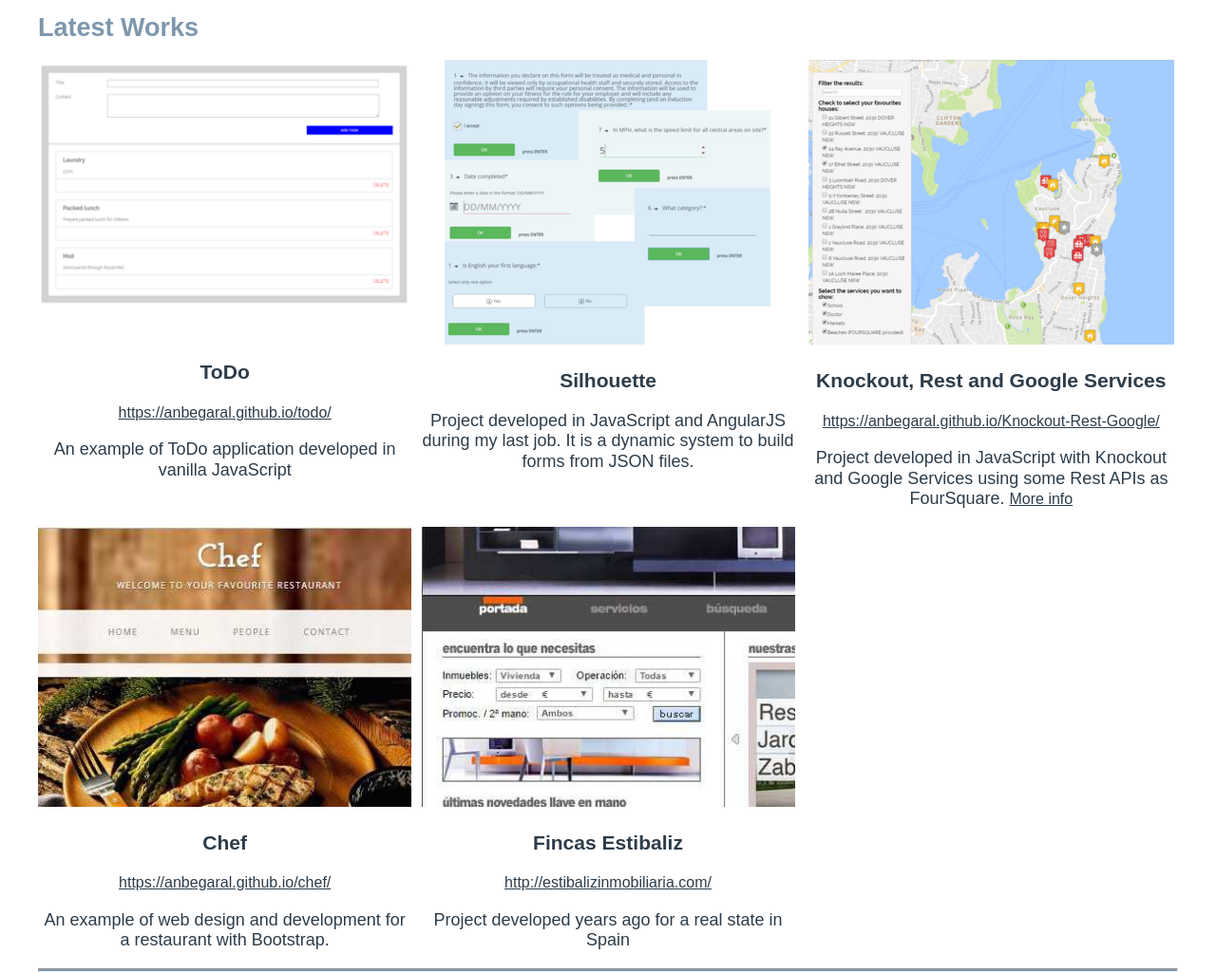
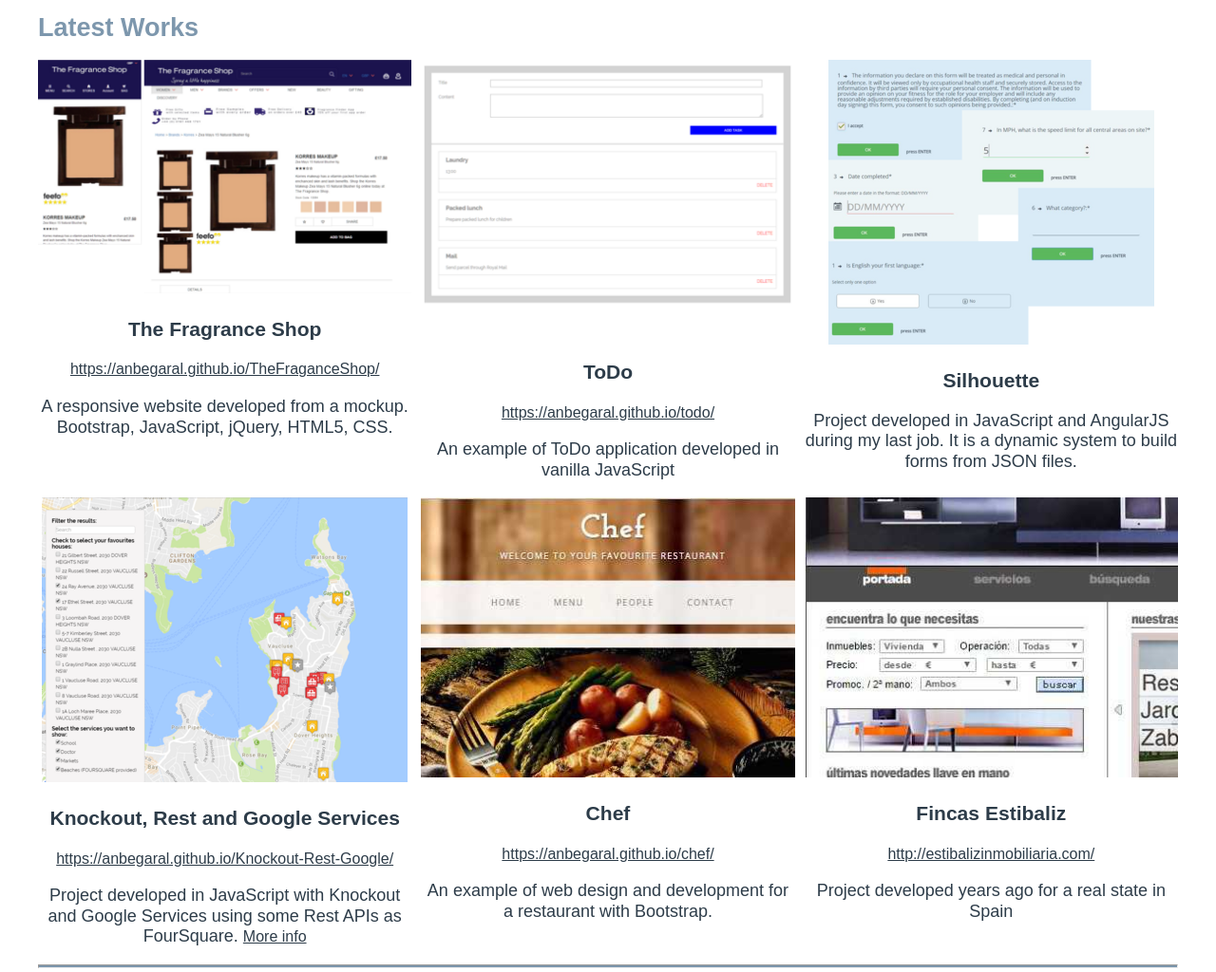
Before and after one commit to anbegaral/portfolio, a website: page index.html in a window 1280 px wide. Shown: the part 535-1559 px from the top of the page at 95% size. Drawn offline with Linux system fonts and the light colour scheme; a web font is replaced by a local one.

Commit message:
Adding TFS

```diff
--- a/index.html
+++ b/index.html
@@ -40,6 +40,12 @@
         </div>
         <div class="row">
           <article class="col-33">
+              <img src="images/TFS-400x300_small.PNG" alt="The Fragrance Shop image">
+              <h3>The Fragrance Shop</h3>
+              <p><a href="https://anbegaral.github.io/TheFraganceShop/" target="_blank">https://anbegaral.github.io/TheFraganceShop/</a></p>
+              <p>A responsive website developed from a mockup. Bootstrap, JavaScript, jQuery, HTML5, CSS.</p>
+          </article>
+          <article class="col-33">
               <img src="images/todo-400x300_small.PNG" alt="ToDo application">
               <h3>ToDo</h3>
               <p><a href="https://anbegaral.github.io/todo/" target="_blank">https://anbegaral.github.io/todo/</a></p>
@@ -50,14 +56,14 @@
               <h3>Silhouette</h3>
               <p>Project developed in JavaScript and AngularJS during my last job. It is a dynamic system to build forms from JSON files.</p>
           </article>
+        </div>
+        <div class="row">
           <article class="col-33">
               <img src="images/project5-400x300_small.PNG" alt="Project in Knockout with Google Services">
               <h3>Knockout, Rest and Google Services</h3>
               <p><a href="https://anbegaral.github.io/Knockout-Rest-Google/" target="_blank">https://anbegaral.github.io/Knockout-Rest-Google/</a></p>
               <p>Project developed in JavaScript with Knockout and Google Services using some Rest APIs as FourSquare. <a href="https://github.com/anbegaral/Knockout-Rest-Google/" target="_blank">More info</a></p>
           </article>
-        </div>
-        <div class="row">
             <article class="col-33">
                 <img src="images/chef-400x300_small.jpg" alt="Web for a restaurant called Chef">
                 <h3>Chef</h3>
```
Also changed, not shown: images/TFS-400x300_small.png (added), images/TFS-760_medium.png (added).
